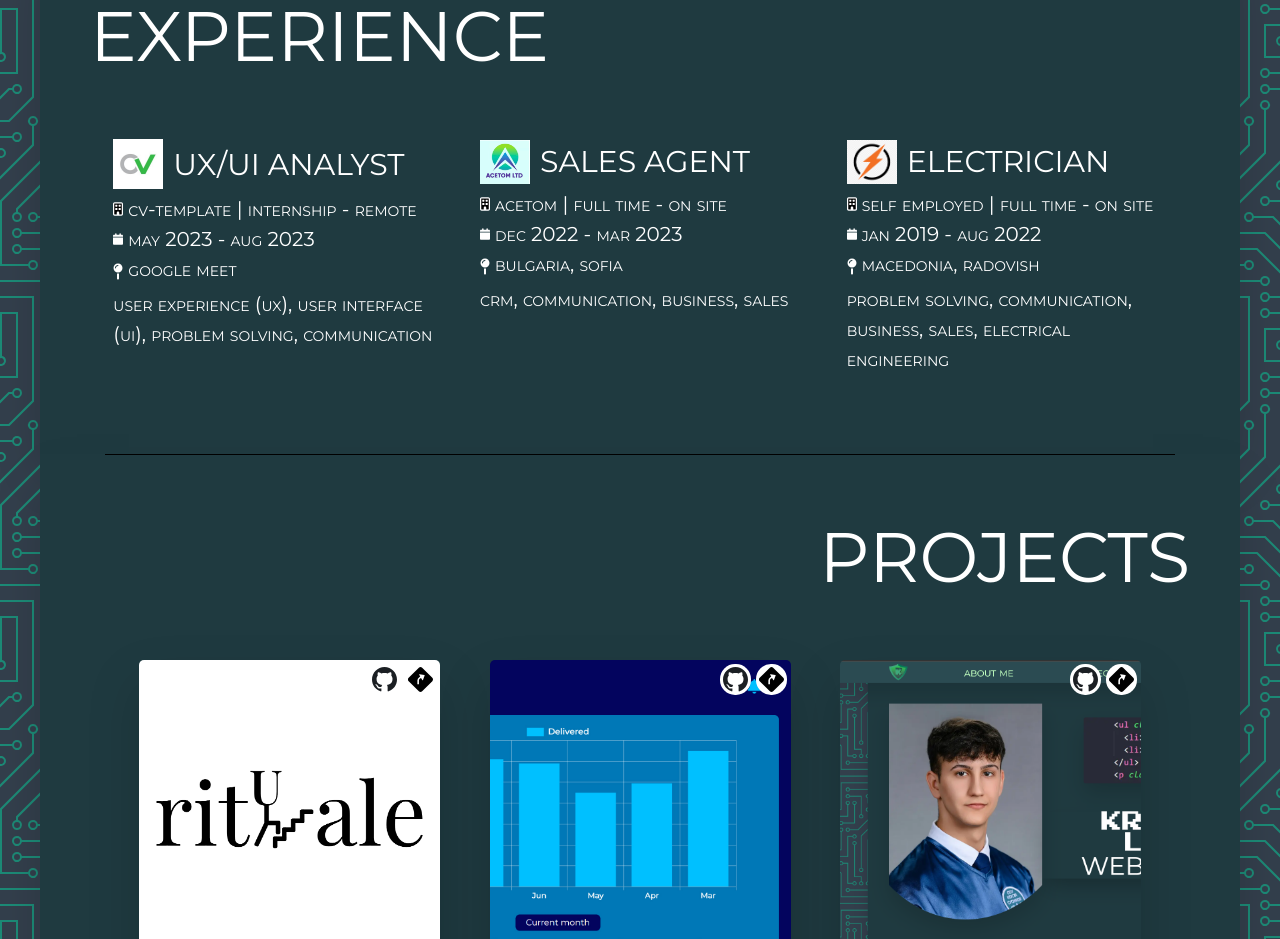
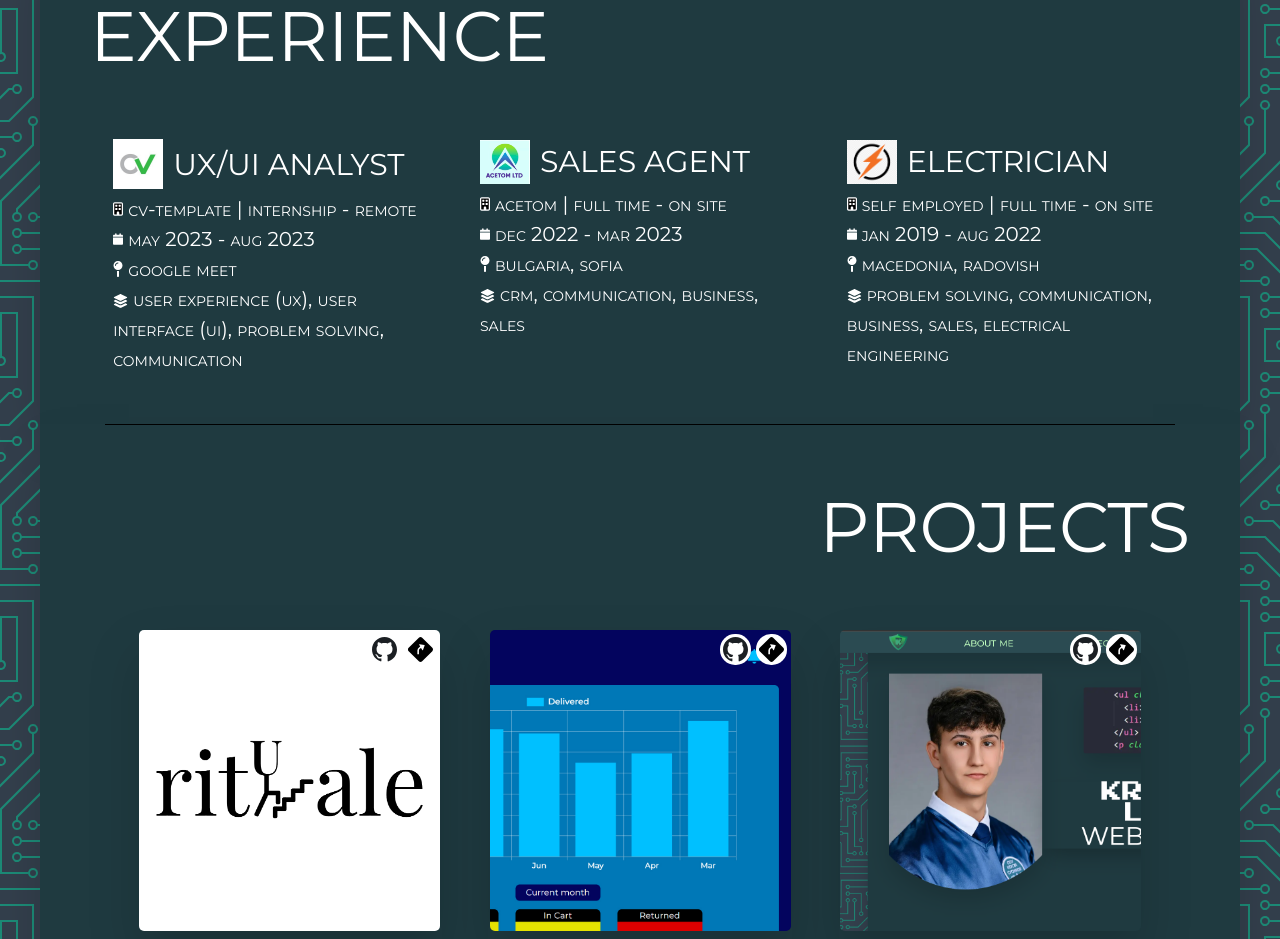
Before and after one commit to lazarevkristijan/Portfolio, a Next.js app: page / in a window 1280 px wide. Shown: the part 1160-2099 px from the top of the page. Built offline with nearby package versions, Linux system fonts and the light colour scheme.

Commit message:
add skill icon exp

```diff
--- a/components/ExperienceCard.tsx
+++ b/components/ExperienceCard.tsx
@@ -23,7 +23,7 @@ const ExperienceCard = ({
   skills: string
 }) => {
   return (
-    <div className="mb-[30px] mx-auto w-[320px] xl:w-[301px] md:w-[240px] sm:w-[260px] xs:w-[90%]">
+    <div className="xl:mb-[30px] mx-auto w-[320px] xl:w-[301px] md:w-[240px] sm:w-[260px] xs:w-[90%]">
       <div className="flex items-center mb-[5px]">
         <Image
           src={`/experienceIcons/${imgSrc}`}
@@ -91,9 +91,18 @@ const ExperienceCard = ({
           height={15}
           className="mr-[5px]"
         />
-        <h4 className="mb-[5px]">{location}</h4>
+        <h4>{location}</h4>
       </div>
-      <p>{skills}</p>
+      <div>
+        <Image
+          src="/experienceIcons/skillsUsed.svg"
+          alt="skills icon"
+          width={15}
+          height={15}
+          className="float-left mt-[10px] xl:mt-[8px] sm:mt-[6px] mr-[5px]"
+        />
+        <p>{skills}</p>
+      </div>
     </div>
   )
 }
```
Also changed, not shown: public/experienceIcons/skillsUsed.svg (added).
